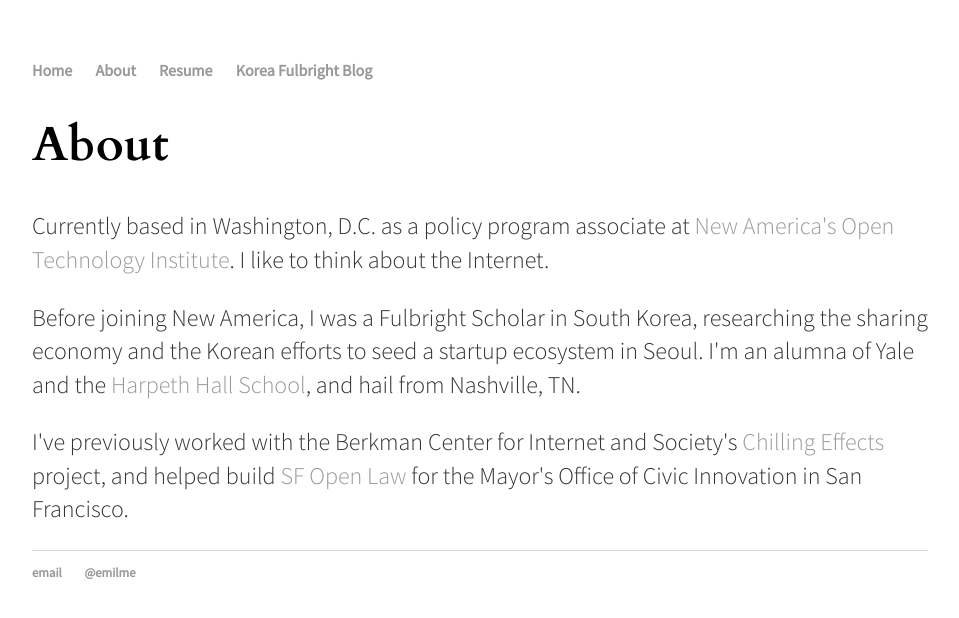
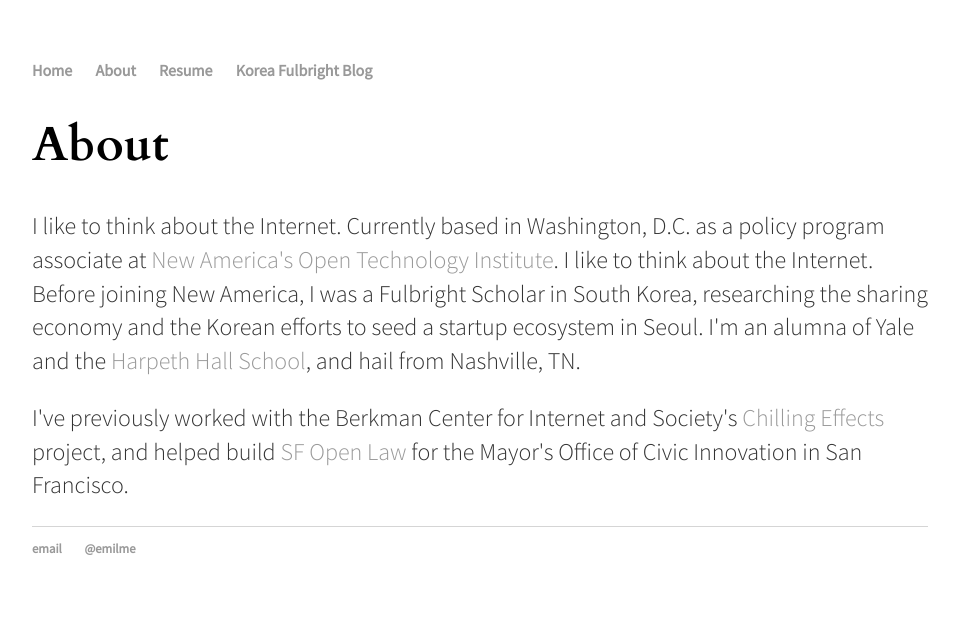
Before and after one commit to emilme/emilme.github.io, a Jekyll site: the page built from about/index.html, in a window 1280 px wide. Shown: the top 618 px of the page, without its empty margins (160-1119 px from the left). Built offline with Jekyll 4.4.1, drawn with Linux system fonts in a browser that asks for light colours.

Commit message:
Update index.html

```diff
--- a/about/index.html
+++ b/about/index.html
@@ -4,7 +4,7 @@
 ---
 <div class="blurb">
 	<h1>About</h1>
-	<p>Currently based in Washington, D.C. as a policy program associate at <a href="http://www.newamerica.org/oti/">New America's Open Technology Institute</a>. I like to think about the Internet.</p>
-	<p>Before joining New America, I was a Fulbright Scholar in South Korea, researching the sharing economy and the Korean efforts to seed a startup ecosystem in Seoul. I'm an alumna of Yale and the <a href="https://www.harpethhall.org">Harpeth Hall School</a>, and hail from Nashville, TN.</p>
+	<p>I like to think about the Internet. Currently based in Washington, D.C. as a policy program associate at <a href="http://www.newamerica.org/oti/">New America's Open Technology Institute</a>. I like to think about the Internet.
+	Before joining New America, I was a Fulbright Scholar in South Korea, researching the sharing economy and the Korean efforts to seed a startup ecosystem in Seoul. I'm an alumna of Yale and the <a href="https://www.harpethhall.org">Harpeth Hall School</a>, and hail from Nashville, TN.</p>
 	<p>I've previously worked with the Berkman Center for Internet and Society's <a href="https://chillingeffects.org/">Chilling Effects</a> project, and helped build <a href="http://open.innovatesf.com/openlaw/">SF Open Law</a> for the Mayor's Office of Civic Innovation in San Francisco.</p>
 </div><!-- /.blurb -->
```
